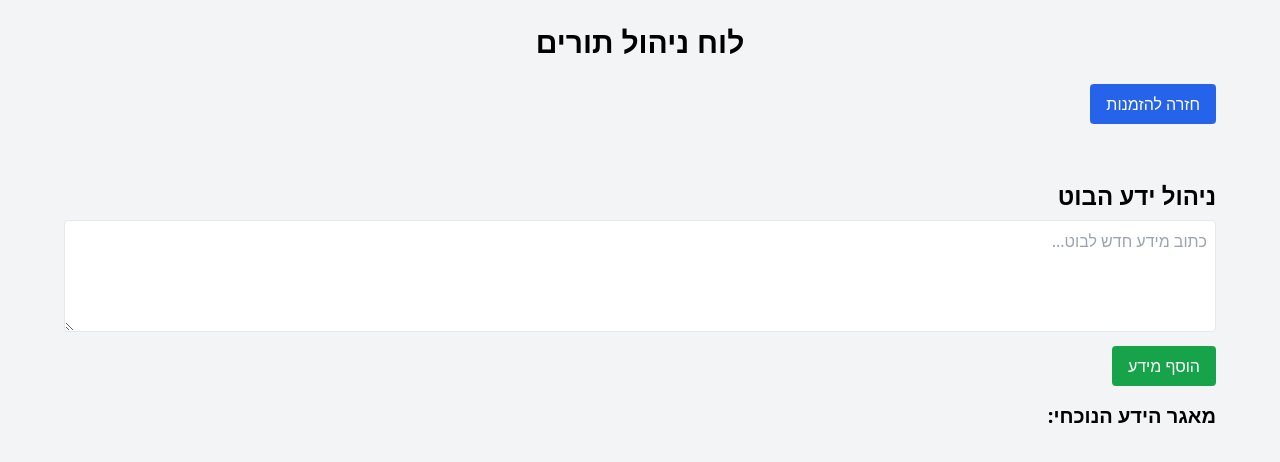
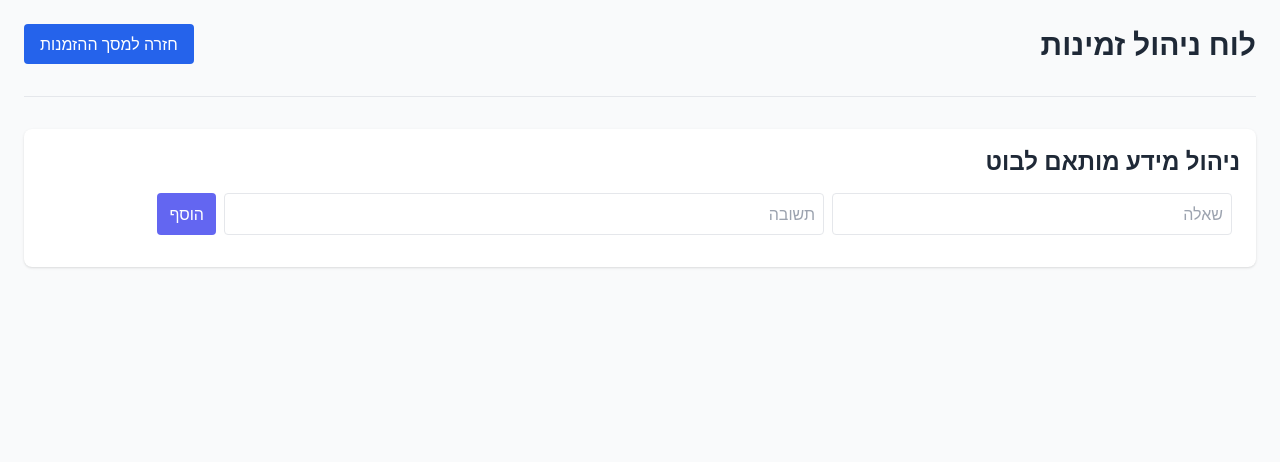
Before and after one commit to Nextwave19/barber, a Flask app: template templates/admin_command.html in a window 1280 px wide. Shown: the top 462 px of the page. Run offline with Flask 3, Linux system fonts and the light colour scheme; the template is opened without the code that fills it, so the values that code supplies are empty; some libraries are stand-ins or nearby versions.

Commit message:
Update admin_command.html

```diff
--- a/templates/admin_command.html
+++ b/templates/admin_command.html
@@ -2,117 +2,105 @@
 <html lang="he" dir="rtl">
 <head>
     <meta charset="UTF-8">
-    <title>לוח ניהול תורים</title>
+    <title>לוח ניהול זמינות</title>
     <script src="https://cdn.tailwindcss.com"></script>
-    <style>
-        .disabled-slot {
-            background-color: #d1d5db !important; /* אפור */
-            color: #4b5563;
-        }
-        .accordion-content {
-            display: none;
-        }
-        .accordion.open .accordion-content {
-            display: block;
-        }
-    </style>
 </head>
-<body class="bg-gray-100 p-6">
-    <div class="max-w-6xl mx-auto">
-        <h1 class="text-3xl font-bold mb-6 text-center">לוח ניהול תורים</h1>
+<body class="bg-gray-50 text-gray-800 p-6">
 
-        <a href="/" class="inline-block mb-4 px-4 py-2 bg-blue-600 text-white rounded hover:bg-blue-700">חזרה להזמנות</a>
+    <div class="flex justify-between items-center mb-6">
+        <h1 class="text-3xl font-bold">לוח ניהול זמינות</h1>
+        <a href="/" class="bg-blue-600 hover:bg-blue-700 text-white px-4 py-2 rounded">חזרה למסך ההזמנות</a>
+    </div>
 
-        {% for date, times in free_slots.items() %}
-            <div class="bg-white rounded shadow mb-4 accordion">
-                <button onclick="this.parentElement.classList.toggle('open')" class="w-full px-6 py-4 text-right text-xl font-semibold bg-gray-200 hover:bg-gray-300">
-                    {{ date }} - {{ get_day_name(date) }}
+    <div class="space-y-4">
+        {% for day, slots in free_slots.items() %}
+        <div class="bg-white rounded-lg shadow p-4">
+            <div class="flex justify-between items-center">
+                <button class="text-xl font-semibold" onclick="toggleSection('{{ day }}')">
+                    {{ day_name_map[day] }} ({{ day }})
                 </button>
-                <div class="accordion-content px-6 py-4">
+                <form method="POST" action="/admin_command" class="inline">
+                    <input type="hidden" name="action" value="disable_day">
+                    <input type="hidden" name="day" value="{{ day }}">
+                    <button class="bg-red-500 hover:bg-red-600 text-white px-3 py-1 rounded">כבה יום</button>
+                </form>
+            </div>
 
-                    <!-- השבתת כל היום -->
-                    <form method="POST" action="/admin_command" class="mb-4">
-                        <input type="hidden" name="action" value="disable_day">
-                        <input type="hidden" name="date" value="{{ date }}">
-                        <button type="submit" class="bg-red-500 text-white px-4 py-2 rounded hover:bg-red-600">
-                            השבת את כל היום
-                        </button>
-                    </form>
-
-                    <div class="flex flex-wrap gap-2">
-                        {% set all_times = ["08:00", "09:00", "10:00", "11:00", "12:00",
-                                            "13:00", "14:00", "15:00", "16:00", "17:00",
-                                            "18:00", "19:00"] %}
-                        {% for time in all_times %}
-                            {% set is_active = time in times %}
-                            {% set is_disabled = disabled_slots.get(date) and time in disabled_slots[date] %}
-                            {% if is_active %}
-                                <div class="flex items-center gap-2">
+            <div id="section-{{ day }}" class="mt-4 hidden space-y-2">
+                {% for hour in slots %}
+                <div class="flex justify-between items-center bg-gray-100 px-4 py-2 rounded">
+                    <span>{{ hour }}</span>
+                    <div class="space-x-2 space-x-reverse">
                         <form method="POST" action="/admin_command" class="inline">
-                                        <input type="hidden" name="action" value="toggle">
-                                        <input type="hidden" name="date" value="{{ date }}">
-                                        <input type="hidden" name="time" value="{{ time }}">
-                                        <button type="submit"
-                                            class="px-3 py-1 rounded border {% if is_disabled %}disabled-slot{% else %}bg-green-100 hover:bg-green-200{% endif %}">
-                                            {{ time }}
-                                        </button>
+                            <input type="hidden" name="action" value="disable">
+                            <input type="hidden" name="day" value="{{ day }}">
+                            <input type="hidden" name="hour" value="{{ hour }}">
+                            <button class="bg-gray-500 hover:bg-gray-600 text-white px-2 py-1 rounded">כבה</button>
                         </form>
                         <form method="POST" action="/admin_command" class="inline">
-                                        <input type="hidden" name="action" value="remove">
-                                        <input type="hidden" name="date" value="{{ date }}">
-                                        <input type="hidden" name="time" value="{{ time }}">
-                                        <button type="submit" class="px-2 py-1 text-red-600 border border-red-600 rounded hover:bg-red-100">מחק</button>
+                            <input type="hidden" name="action" value="enable">
+                            <input type="hidden" name="day" value="{{ day }}">
+                            <input type="hidden" name="hour" value="{{ hour }}">
+                            <button class="bg-green-600 hover:bg-green-700 text-white px-2 py-1 rounded">הפעל</button>
                         </form>
-                                </div>
-                            {% else %}
                         <form method="POST" action="/admin_command" class="inline">
-                                    <input type="hidden" name="action" value="add">
-                                    <input type="hidden" name="date" value="{{ date }}">
-                                    <input type="hidden" name="time" value="{{ time }}">
-                                    <button type="submit" class="px-3 py-1 border text-gray-500 hover:bg-gray-200 rounded">
-                                        + {{ time }}
-                                    </button>
+                            <input type="hidden" name="action" value="delete">
+                            <input type="hidden" name="day" value="{{ day }}">
+                            <input type="hidden" name="hour" value="{{ hour }}">
+                            <button class="bg-red-600 hover:bg-red-700 text-white px-2 py-1 rounded">מחק</button>
                         </form>
-                            {% endif %}
-                        {% endfor %}
-                    </div>
-
                     </div>
                 </div>
                 {% endfor %}
 
-        <div class="mt-10">
-            <h2 class="text-2xl font-bold mb-2">ניהול ידע הבוט</h2>
-            <form method="POST" action="/update_knowledge" class="mb-4">
-                <textarea name="new_knowledge" placeholder="כתוב מידע חדש לבוט..." required
-                          class="w-full border p-2 rounded mb-2 h-28"></textarea>
-                <button type="submit" class="bg-green-600 text-white px-4 py-2 rounded hover:bg-green-700">הוסף מידע</button>
+                <form method="POST" action="/admin_command" class="mt-2 flex items-center space-x-2 space-x-reverse">
+                    <input type="hidden" name="action" value="add">
+                    <input type="hidden" name="day" value="{{ day }}">
+                    <input type="text" name="hour" placeholder="הוסף שעה (למשל 14:00)" class="border p-2 rounded w-48" required>
+                    <button class="bg-blue-500 hover:bg-blue-600 text-white px-3 py-1 rounded">הוסף שעה</button>
+                </form>
+            </div>
+        </div>
+        {% endfor %}
+    </div>
+
+    <hr class="my-8">
+
+    <div class="bg-white rounded-lg shadow p-4">
+        <h2 class="text-2xl font-semibold mb-4">ניהול מידע מותאם לבוט</h2>
+        <form method="POST" action="/admin_command" class="flex space-x-2 space-x-reverse">
+            <input type="hidden" name="action" value="add_knowledge">
+            <input type="text" name="question" placeholder="שאלה" class="border p-2 rounded w-1/3" required>
+            <input type="text" name="answer" placeholder="תשובה" class="border p-2 rounded w-1/2" required>
+            <button class="bg-indigo-500 hover:bg-indigo-600 text-white px-3 py-1 rounded">הוסף</button>
         </form>
 
-            <h3 class="text-xl font-semibold mb-2">מאגר הידע הנוכחי:</h3>
-            <ul class="list-disc pr-5">
+        <ul class="mt-4 space-y-2">
             {% for item in custom_knowledge %}
-                    <li class="mb-1">
-                        {{ item }}
-                        <form method="POST" action="/remove_knowledge" class="inline">
-                            <input type="hidden" name="item" value="{{ item }}">
-                            <button type="submit" class="text-red-500 hover:underline text-sm ml-2">מחק</button>
+            <li class="flex justify-between items-center bg-gray-100 p-2 rounded">
+                <div>
+                    <strong>שאלה:</strong> {{ item.question }}<br>
+                    <strong>תשובה:</strong> {{ item.answer }}
+                </div>
+                <form method="POST" action="/admin_command">
+                    <input type="hidden" name="action" value="delete_knowledge">
+                    <input type="hidden" name="question" value="{{ item.question }}">
+                    <button class="bg-red-500 hover:bg-red-600 text-white px-3 py-1 rounded">מחק</button>
                 </form>
             </li>
             {% endfor %}
         </ul>
     </div>
-    </div>
 
     <script>
-        // פתיחה אוטומטית של יום נוכחי
-        const accordions = document.querySelectorAll('.accordion');
-        const today = new Date().toISOString().split('T')[0];
-        accordions.forEach(accordion => {
-            if (accordion.querySelector('button').innerText.includes(today)) {
-                accordion.classList.add('open');
+        function toggleSection(id) {
+            const el = document.getElementById('section-' + id);
+            if (el.classList.contains('hidden')) {
+                el.classList.remove('hidden');
+            } else {
+                el.classList.add('hidden');
             }
-        });
+        }
     </script>
 </body>
 </html>
```
Lines whose indentation alone changed are shown as unchanged.
